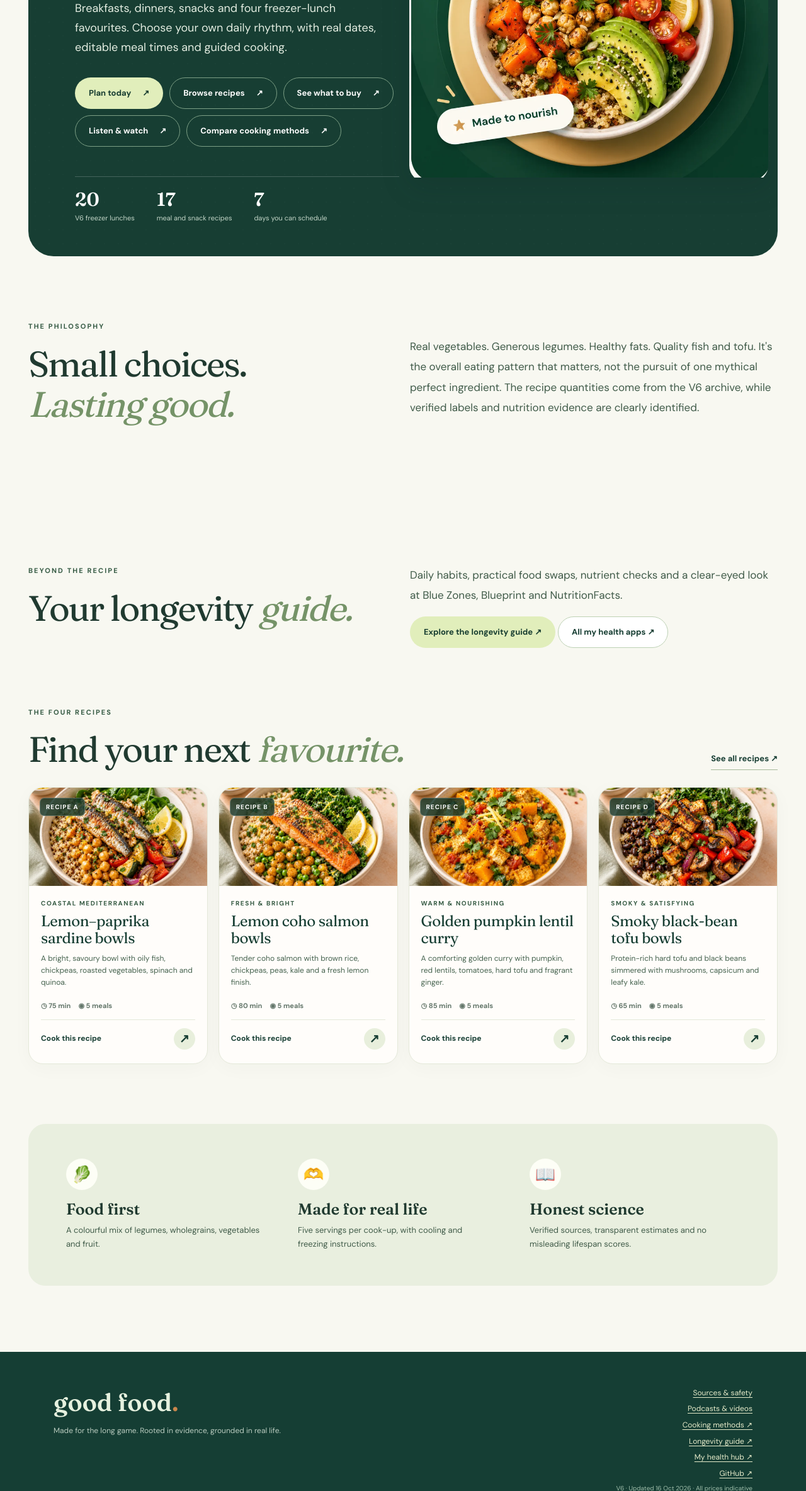
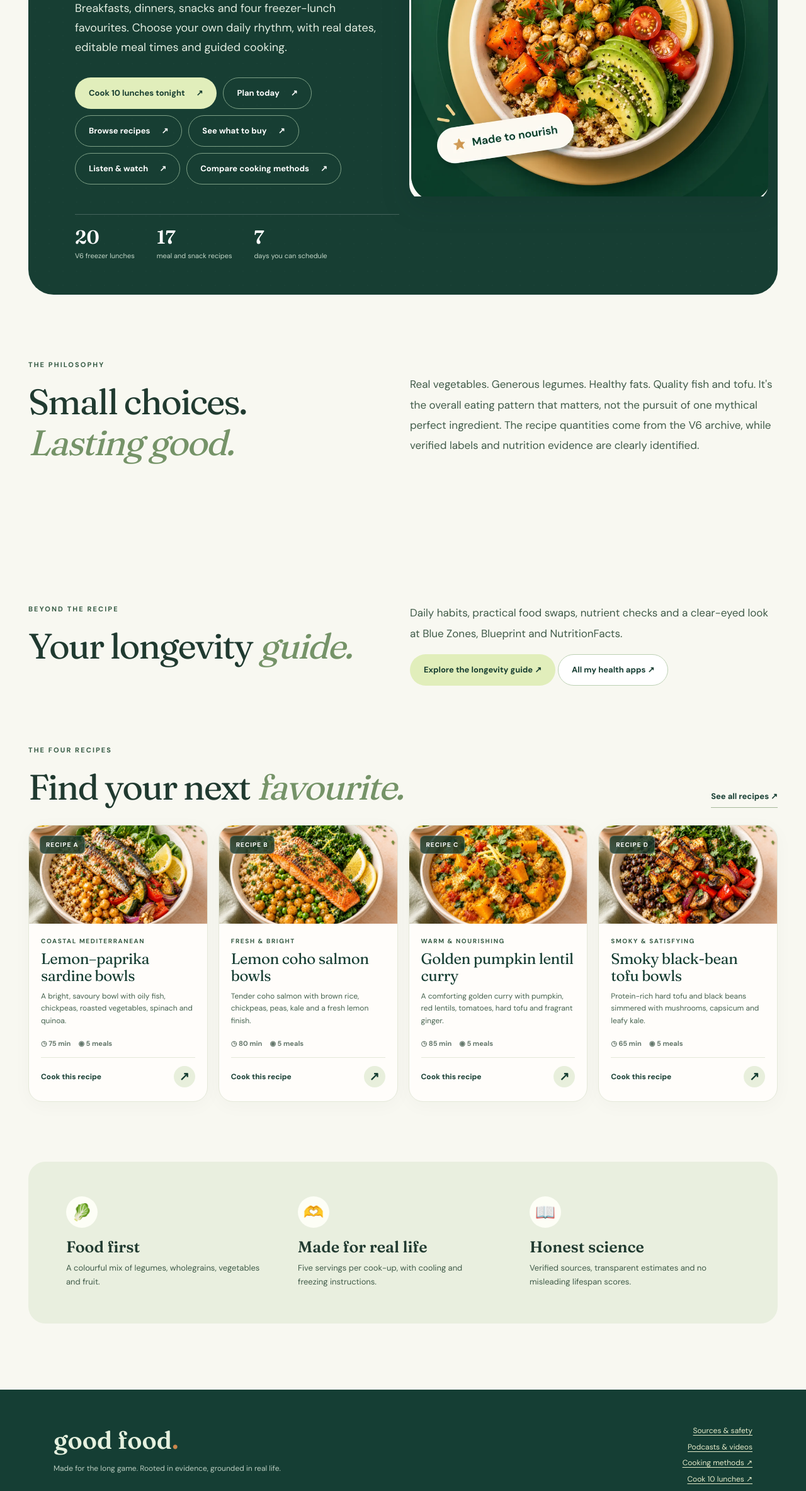
Before and after one commit to joshualparris/HealthiestFood, a plain HTML site: page index.html in a window 1280 px wide. Shown: the part 432-2800 px from the top of the page at 63% size. Drawn offline with Linux system fonts and the light colour scheme.

Commit message:
feat: link ten-lunch guide into app and offline route

```diff
--- a/index.html
+++ b/index.html
@@ -75,7 +75,7 @@
           <h1>Eat well.<br><em>Live fully.</em></h1>
           <p class="hero-lead">Breakfasts, dinners, snacks and four freezer-lunch favourites. Choose your own daily rhythm, with real dates, editable meal times and guided cooking.</p>
           <div class="hero-actions">
-            <button class="btn btn-primary" data-goto="plan">Plan today <span>↗</span></button><button class="btn btn-ghost" data-goto="recipes">Browse recipes <span>↗</span></button>
+            <a class="btn btn-primary" href="ten-lunch-cook.html">Cook 10 lunches tonight <span>↗</span></a><button class="btn btn-ghost" data-goto="plan">Plan today <span>↗</span></button><button class="btn btn-ghost" data-goto="recipes">Browse recipes <span>↗</span></button>
             <button class="btn btn-ghost" data-goto="shop">See what to buy <span>↗</span></button>
             <button class="btn btn-ghost" data-goto="media">Listen & watch <span>↗</span></button><a class="btn btn-ghost" href="cooking-methods.html">Compare cooking methods <span>↗</span></a>
           </div>
@@ -103,6 +103,7 @@
 
     <section id="view-recipes" class="view hidden section-shell view-body">
       <div class="page-head"><span class="section-kicker">YOUR RECIPE COLLECTION</span><h1>Good food for <em>every day.</em></h1><p>Choose a breakfast, lunch, dinner or snack. Four original V6 freezer lunches plus adult portion suggestions adapted from historical household recipes.</p></div>
+      <section class="wellbeing-note"><strong>Cooking ten work lunches?</strong> Use the <a href="ten-lunch-cook.html">new 5+5 shop-to-freezer guide</a> to check your basket, cook in the right order, and print labels. Your progress stays on this device.</section>
       <div class="meal-filters" role="group" aria-label="Filter recipes by meal type"><button type="button" data-recipe-type="all" class="is-active" aria-pressed="true">All meals</button><button type="button" data-recipe-type="breakfast">Breakfasts</button><button type="button" data-recipe-type="lunch">Lunches</button><button type="button" data-recipe-type="dinner">Dinners</button><button type="button" data-recipe-type="snack">Snacks</button></div>
       <div class="recipe-grid" id="recipeCards"></div>
       <div class="recipe-detail" id="recipeDetail"></div>
@@ -121,6 +122,7 @@
 
     <section id="view-shop" class="view hidden section-shell view-body">
       <div class="page-head"><span class="section-kicker">A SMARTER SUPERMARKET RUN</span><h1>Everything in <em>one basket.</em></h1><p>Select exactly the meals you want to make and how many portions. Your shopping list will combine overlapping ingredients and subtract what you already have. You can also shop from your <button type="button" data-goto="plan" class="inline-plan-link">dated meal plan</button>.</p></div>
+      <p class="wellbeing-note"><strong>Just returned from Woolworths?</strong> <a href="ten-lunch-cook.html">Check what you bought and start the ten-lunch cook-up →</a> Supports measured quantities, basket-photo hints and clear cooling steps.</p>
       <p class="verify-shop-note"><a href="product-check.html">Check exact Woolworths Dubbo products, record local prices and stock ↗</a> · <a href="device-timer-check.html">Test timers on your phone ↗</a></p>
       <section id="customShopping" class="custom-shopping" aria-label="Choose recipes and create a personal shopping list"></section>
       <section id="pantryLotManager" class="pantry-lot-manager" aria-label="Dated individual pantry packs and leftovers"></section>
@@ -193,7 +195,7 @@
     </div>
   </div>
 
-  <footer class="site-footer"><div class="footer-inner"><div><strong>good food<span>.</span></strong><p>Made for the long game. Rooted in evidence, grounded in real life.</p></div><div><a href="#science">Sources & safety</a><a href="#media">Podcasts & videos</a><a href="cooking-methods.html">Cooking methods ↗</a><a href="longevity.html">Longevity guide ↗</a><a href="health-hub.html">My health hub ↗</a><a href="https://github.com/joshualparris/HealthiestFood" target="_blank" rel="noopener noreferrer">GitHub ↗</a><small>V6 · Updated 16 Oct 2026 · All prices indicative</small></div></div></footer>
+  <footer class="site-footer"><div class="footer-inner"><div><strong>good food<span>.</span></strong><p>Made for the long game. Rooted in evidence, grounded in real life.</p></div><div><a href="#science">Sources & safety</a><a href="#media">Podcasts & videos</a><a href="cooking-methods.html">Cooking methods ↗</a><a href="ten-lunch-cook.html">Cook 10 lunches ↗</a><a href="longevity.html">Longevity guide ↗</a><a href="health-hub.html">My health hub ↗</a><a href="https://github.com/joshualparris/HealthiestFood" target="_blank" rel="noopener noreferrer">GitHub ↗</a><small>V6 · Updated 16 Oct 2026 · All prices indicative</small></div></div></footer>
   <nav class="mobile-nav" aria-label="Mobile navigation">
     <button type="button" data-goto="home" aria-label="Home" title="Home"><span aria-hidden="true">⌂</span></button>
     <button type="button" data-goto="recipes" aria-label="Recipes and cooking" title="Cook"><span aria-hidden="true">♨</span></button>
```
